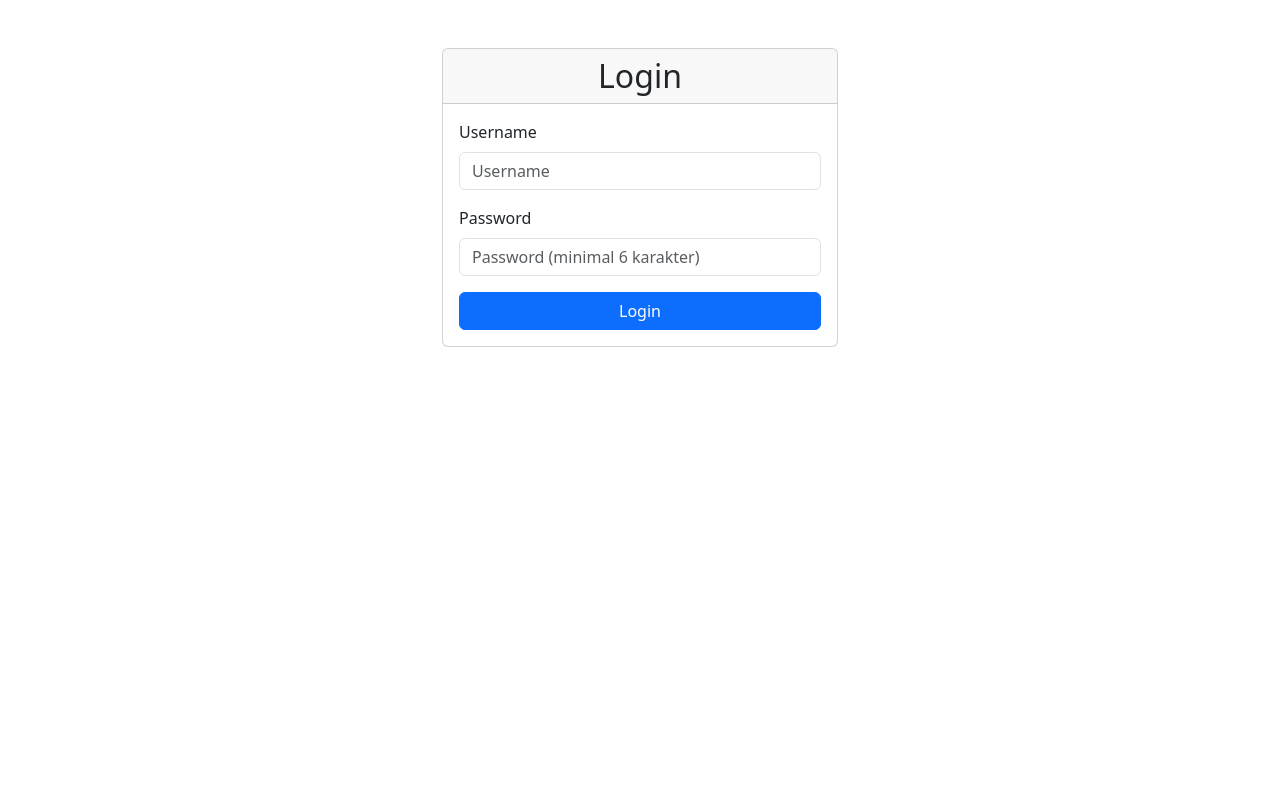
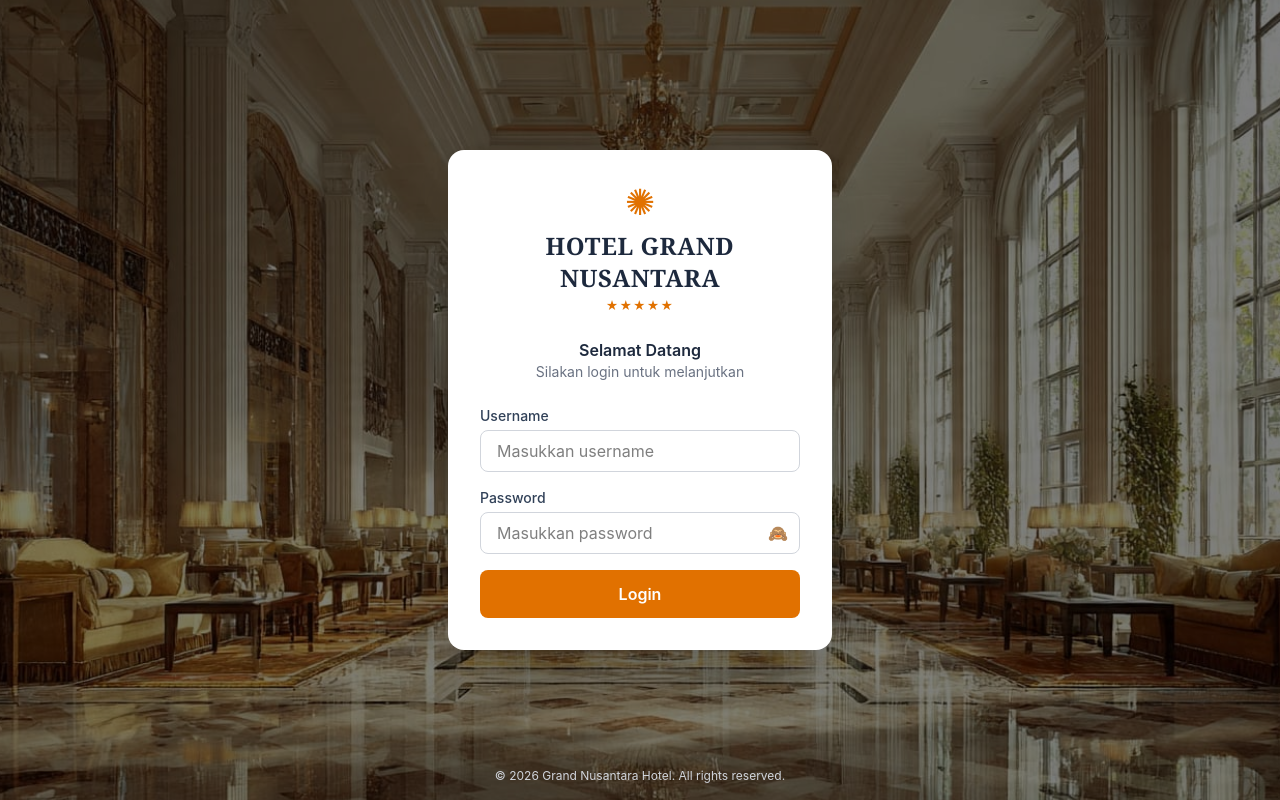
Before and after one commit to Sambal404/system-reservasi-hotel, a React (Vite) app in the folder frontend/: page /login in a window 1280 px wide. Built offline with nearby package versions, Linux system fonts and the light colour scheme.

Commit message:
login boss

```diff
--- a/frontend/src/index.css
+++ b/frontend/src/index.css
@@ -1 +1,25 @@
-@import "tailwindcss";
+ @import "tailwindcss";
+
+ /* waktu animasinya zoom in zoom out, buat yg ada warningnya cuekin aja */
+@theme {
+  --animate-kenburns: kenburns 25s ease-in-out infinite;
+}
+
+/* setiap loading sampe loading tertentu bakalan ngescale segitu */
+@keyframes kenburns {
+  0% {
+    transform: scale(1);
+  }
+  25%{
+    transform:scale(1.05)
+  }
+  50% {
+    transform: scale(1.10);
+  }
+  75%{
+    transform: scale(1.05);
+  }
+  100% {
+    transform: scale(1);
+  }
+}
--- a/frontend/src/pages/Login.jsx
+++ b/frontend/src/pages/Login.jsx
@@ -1,11 +1,14 @@
 import { useState } from "react";
 import { useNavigate } from "react-router-dom";
 import api from "../api/api";
-import "bootstrap/dist/css/bootstrap.min.css";
+import bgLogin from "../assets/bg-login-hotel.jpeg";
+
+
 
 function Login(){
     const navigate = useNavigate();
-    const [isLogin, setIsLogin] = useState(false);
+    const [isLogin, setIsLogin] = useState(true);
+    const [showPassword, setShowPassword] = useState(false);
     const [form, setForm] = useState ({ username: "", password: ""});
     const [loading, setLoading] = useState(false);
     const [error, setError] = useState("");
@@ -26,8 +29,8 @@ function Login(){
                 username: form.username,
                 password: form.password,
             });
-            localStorage.setItem("token", response.data.token);
-            localStorage.setItem("user", JSON.stringify(response.data.user));
+            localStorage.setItem("token", response.data.data.token);
+            localStorage.setItem("user", JSON.stringify(response.data.data.user));
 
             navigate("/dashboard");
         } catch (err){
@@ -39,64 +42,129 @@ function Login(){
         }
     };
 
+
   return (
-        <div className="container containerl mt-5" style={{ maxWidth: "420px" }}>
-      <div className="card">
-        <div className="card-header text-center">
-          <h2 className="m-0">{isLogin ? "Login" : "Login"}</h2>
+    <div className= "min-h-screen relative overflow-hidden">
+
+
+    {/* div di atas buat ngilangin scroll gajelas dari zoom in zoom out
+    div di bawah buatbackground yang zoom in sama zoom out */}
+    <div
+      className="absolute inset-0 bg-cover bg-center animate-kenburns"
+      style={{ backgroundImage: `url(${bgLogin})` }}
+    > </div>
+
+      {/* Overlay gelap */}
+      <div className="absolute inset-0 bg-black/50"></div>
+
+      {/* Card login */}
+      <div className="relative z-10 min-h-screen flex items-center justify-center px-4">
+        <div className="bg-white rounded-2xl shadow-2xl p-8 w-full max-w-sm">
+
+          {/* Logo & nama hotel */}
+          <div className="text-center mb-6">
+            <div className="text-amber-600 text-4xl mb-2">✺</div>
+            <h1 className="font-serif text-2xl font-bold text-slate-800 tracking-wide">
+              HOTEL GRAND NUSANTARA
+            </h1>
+            <p className="text-xs tracking-widest text-amber-600 font-semibold mt-1">
+              ★★★★★
+            </p>
           </div>
-        <div className="card-body">
-          {error && (
-            <div className="alert alert-danger" role="alert">
-              {error}
+
+          {/* Judul */}
+          <div className="text-center mb-6">
+            <h2 className="font-semibold text-slate-800">Selamat Datang</h2>
+            <p className="text-sm text-gray-500">Silakan login untuk melanjutkan</p>
           </div>
-          )}
-          {succes && (
-            <div className="alert alert-success" role="alert">
-              {succes}
-            </div>
-          )}
 
-          <form onSubmit={handleSubmit}>
-              <div className="mb-3">
-                <label className="form-label">Username</label>
+          {/* Form */}
+          <form className="space-y-4" onSubmit={handleSubmit}>
+            {isLogin && (
+              <>
+
+                {/*Username*/}
+            <div>
+              <label className="block text-sm font-medium text-slate-700 mb-1">
+                Username
+              </label>
               <input
                 type="text"
                 name="username"
-                  className="form-control"
+                placeholder="Masukkan username"
+                className="w-full border border-gray-300 rounded-lg px-4 py-2 focus:ring-2 focus:ring-amber-500 focus:outline-none"
                 value={form.username}
                 onChange={handleChange}
-                  placeholder="Username"
               />
+
             </div>
 
-            <div className="mb-3">
-              <label className="form-label">Password</label>
+            </>
+            )}
+
+
+
+            {/* Password */}
+            <div>
+              <label className="block text-sm font-medium text-slate-700 mb-1">
+                Password
+              </label>
+              <div className="relative">
                 <input
-                type="password"
+                  type= {showPassword ? "text" : "password"}
                   name="password"
-                className="form-control"
+                  placeholder="Masukkan password"
+                  className="w-full border border-gray-300 rounded-lg px-4 py-2 pr-10 focus:ring-2 focus:ring-amber-500 focus:outline-none"
                   value={form.password}
                   onChange={handleChange}
-                placeholder="Password (minimal 6 karakter)"
+
                 />
+                <button
+                  type="button"
+                  onClick={() => setShowPassword(!showPassword)}
+                  className="absolute right-3 top-1/2 -translate-y-1/2 text-gray-400"
+                >
+                  {showPassword ? "🙉" : "🙈"}
+                </button>
+              </div>
             </div>
 
-            <div className="d-grid">
+
+
+            {/* Tombol login */}
             <button
               type="submit"
-                className="btn btn-primary"
+              className="w-full flex items-center justify-center gap-2 bg-amber-600 hover:bg-amber-700 text-white font-semibold py-3 rounded-lg transition"
               disabled={loading}
             >
-                {loading ? "Memproses...": isLogin? "Login": "Login"}
+              {/* loading muter */}
+              {loading ? (
+                <>
+                <div className="w-5 h-5 border-2 border-white border-t-transparent rounded-full animate-spin"></div>
+
+                </>
+             ): isLogin ? (
+              "Login"
+             ): (
+              "Stay"
+             )}
             </button>
-            </div>
           </form>
-
         </div>
       </div>
+
+      {/* Footer */}
+      <p className="absolute bottom-4 w-full text-center text-xs text-gray-300 z-10">
+        © 2026 Grand Nusantara Hotel. All rights reserved.
+      </p>
     </div>
   );
 }
 
+
+
+
+
+
+
 export default Login;
```
Also changed, not shown: frontend/src/assets/bg-login-hotel.jpeg (added). Lines whose indentation alone changed are shown as unchanged.
